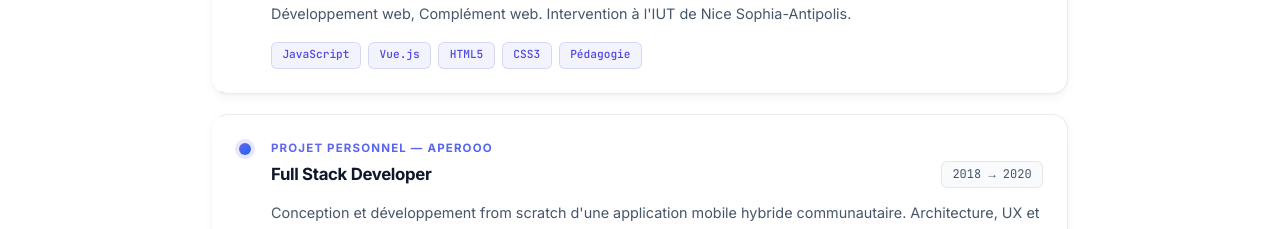
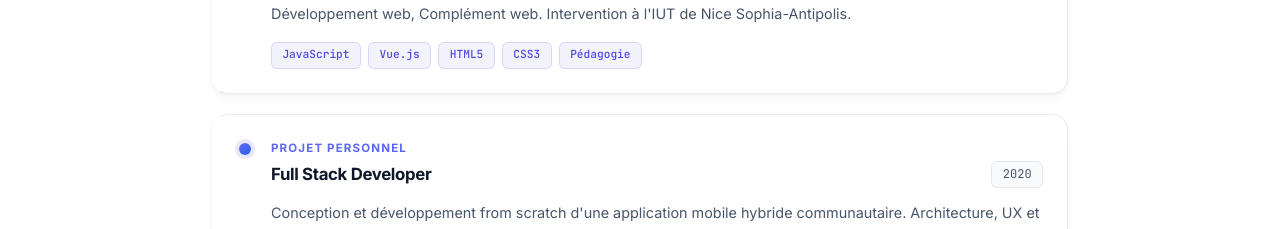
Before and after one commit to chrisspb/cv-christian, a React (Vite) app: page / in a window 1280 px wide. Shown: the part 2680-2909 px from the top of the page. Built offline with nearby package versions, Linux system fonts and the light colour scheme.

Commit message:
fix: rename Projet Personnel, update periods (Aperooo 2020, Sopra 2017→2020)

```diff
--- a/src/App.jsx
+++ b/src/App.jsx
@@ -23,16 +23,16 @@ const EXPERIENCES = [
     tags: ["JavaScript", "Vue.js", "HTML5", "CSS3", "Pédagogie"]
   },
   {
-    company: "Projet Personnel — Aperooo",
+    company: "Projet Personnel",
     role: "Full Stack Developer",
-    period: "2018 → 2020",
+    period: "2020",
     desc: "Conception et développement from scratch d'une application mobile hybride communautaire. Architecture, UX et développement full stack en totale autonomie.",
     tags: ["React", "Node.js", "Firebase", "Heroku", "SCSS", "Bitbucket"]
   },
   {
     company: "Sopra Steria · Orange",
     role: "Développeur Front-End",
-    period: "2017 → 2018",
+    period: "2017 → 2020",
     desc: "Développement de portails web pour Orange dans le cadre de projets stratégiques (MAGIC, STAR, SPAAD) : portail de gestion de recommandations et animation de TV office.",
     tags: ["JavaScript", "jQuery", "PHP", "Zend2", "MySQL", "HTML5", "CSS3"]
   }
```
